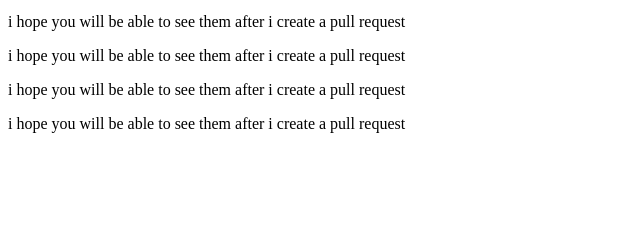
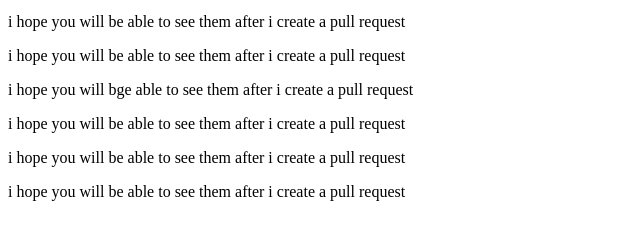
Before and after one commit to Vedant-077/Git-Practice, a plain HTML site: page index.html in a window 1280 px wide. Shown: the part 185-424 px from the top of the page, without its empty margins (0-640 px from the left). Drawn offline with Linux system fonts and the light colour scheme.

Commit message:
updated index.htm;

```diff
--- a/index.html
+++ b/index.html
@@ -4,5 +4,7 @@
 <p>hii kaustubh i have made some more changes in the feature login branch </p>
 <p>i hope you will be able to see them after i create a pull request </p>
 <p>i hope you will be able to see them after i create a pull request </p>
+<p>i hope you will bge able to see them after i create a pull request </p>
 <p>i hope you will be able to see them after i create a pull request </p>
 <p>i hope you will be able to see them after i create a pull request </p>
+<p>i hope you will be able to see them after i create a pull request </p>
```
